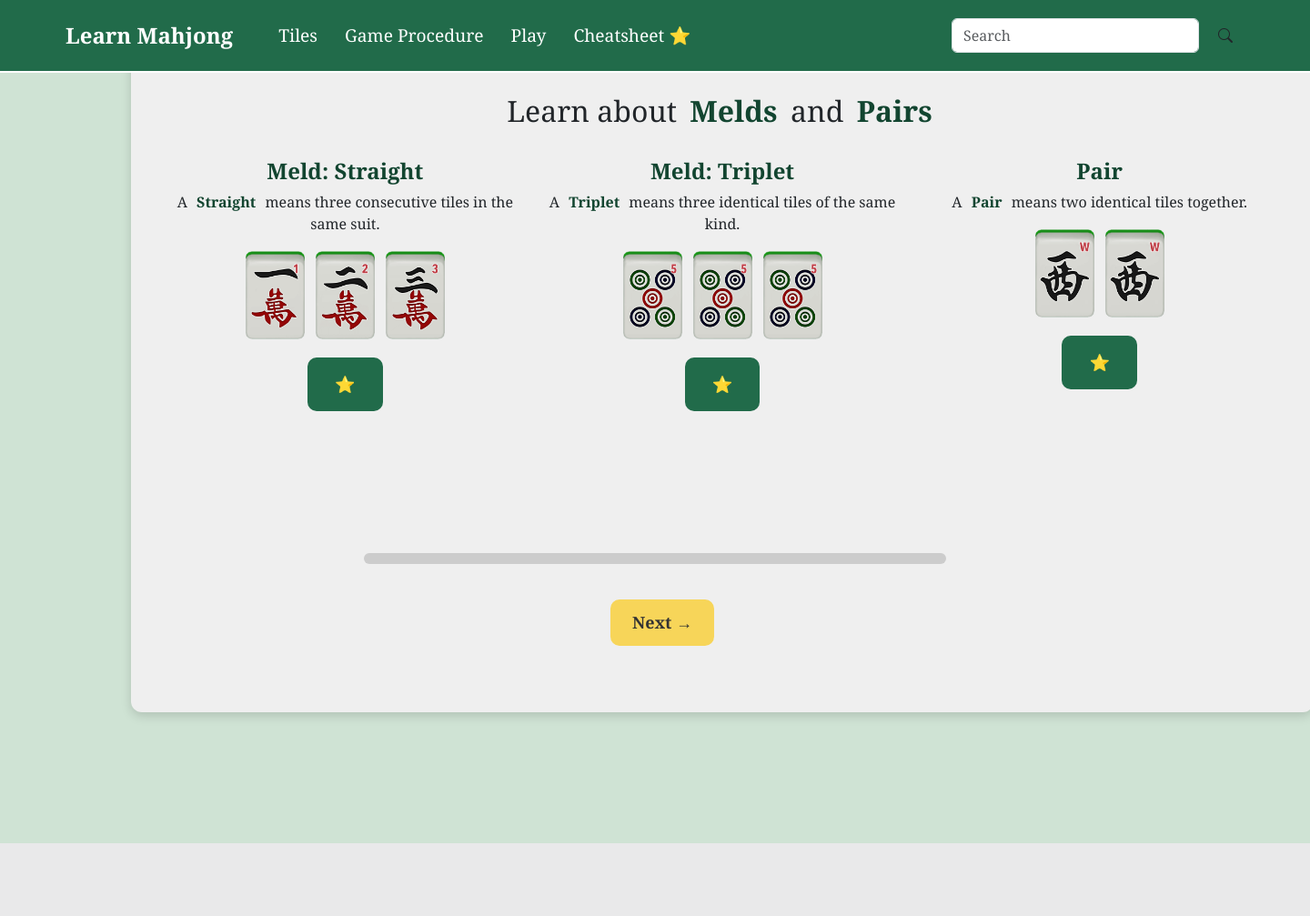
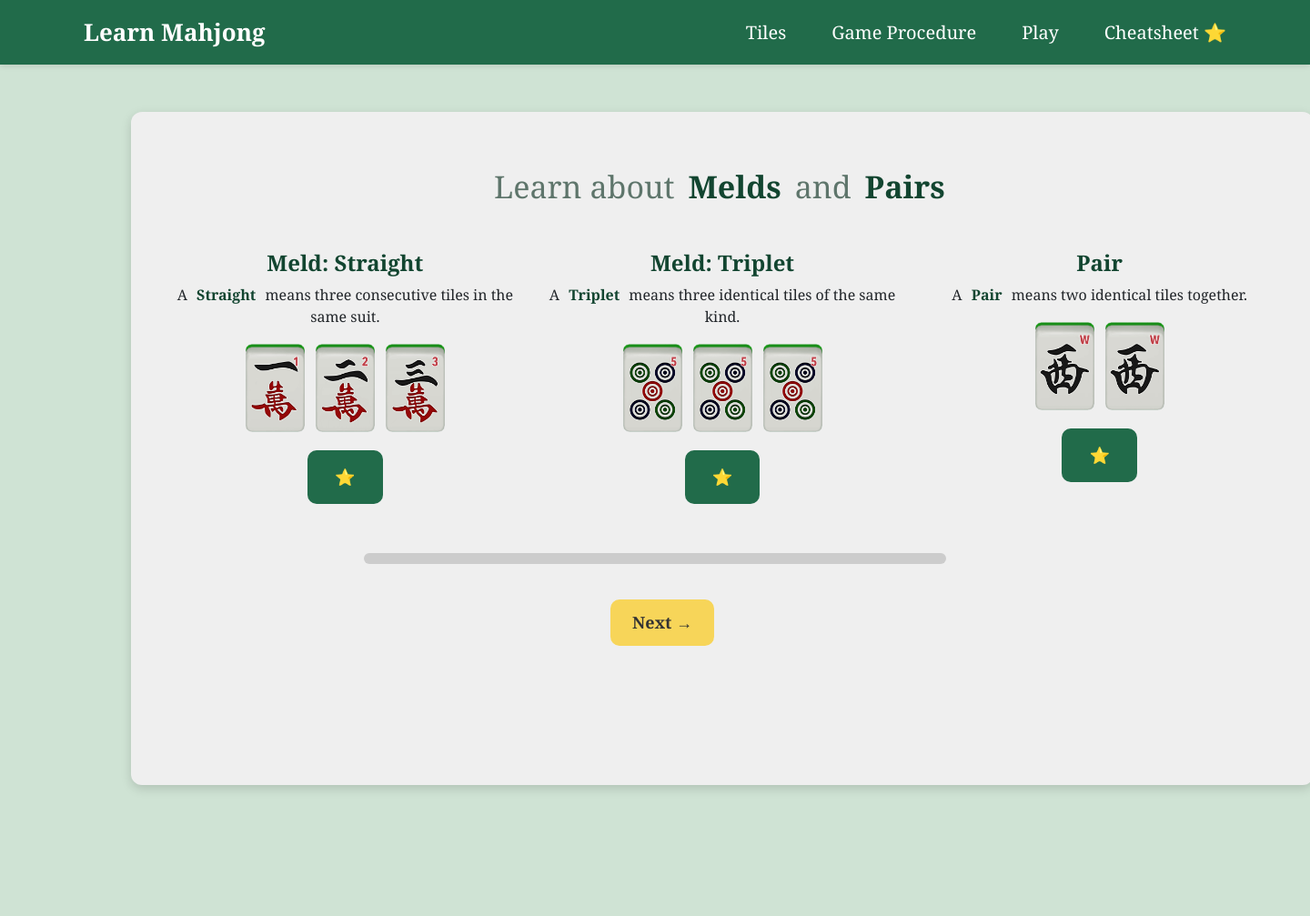
Before and after one commit to dby516/UIDesign_project, a Flask app: page /winning-hands/1 in a window 1440 px wide. Shown: the whole page at 91% size. Before the commit the page ends 927 px from the top, so only its background shows below. Run offline with Flask 3, Linux system fonts and the light colour scheme.

Commit message:
Refine graphic design

```diff
--- a/static/cheatsheet_modal.js
+++ b/static/cheatsheet_modal.js
@@ -99,6 +99,9 @@ document.addEventListener('DOMContentLoaded', function() {
     if (window.location.pathname.startsWith('/play_round/')) {
         cheatsheetBtn.style.display = 'block';
     }
+    // if (window.location.pathname.startsWith('/quiz/')) {
+    //     cheatsheetBtn.style.display = 'block';
+    // }
 
     // Reset the session counter when the page loads
     // This ensures the counter resets on each new quiz
--- a/static/game_procedure.css
+++ b/static/game_procedure.css
@@ -1,9 +1,13 @@
 .procedure-wrapper {
-    width: 100%;             /* fixed width */
-    height: 100%;            /* fixed height (optional) */
+    width: 100%;
+    height: 100%;
     padding: 3% 10% 10% 10%;
-    margin: 0 auto;           /* center horizontally */
-    box-sizing: border-box;  /* ensures padding is included in the size */
+    /* set 100px top margin, auto left/right, 0 bottom */
+    margin: 80px auto 0;
+    box-sizing: border-box;
+
+    /* add a 6px solid top border in your green accent */
+
 }
 
 .procedure-container {
@@ -14,6 +18,7 @@
     text-align: center;
     border-radius: 12px;
     box-shadow: 0 4px 12px rgba(0,0,0,0.15);
+    margin: 0px auto ;
 }
 
 .procedure-title {
--- a/static/style.css
+++ b/static/style.css
@@ -138,22 +138,55 @@ body {
 
 /* ----- Navigation Bar ----- */
 .navbar {
+    background-color: #216b4a; /* Deep green */
+    padding: 16px 0;
+    box-shadow: 0 2px 6px rgba(0, 0, 0, 0.1);
     position: fixed;
     top: 0;
-    left: 0;
     width: 100%;
     z-index: 1000;
-    background-color: rgb(33 107 74);
-    border-bottom: #ffffff solid 2px;
-    padding: 1rem 1rem; /* Consistent spacing */
   }
-
-  .navbar-brand {
-    font-size: 1.5rem;
+.navbar .container {
+    display: flex;
+    align-items: center;
+    justify-content: space-between;
+    max-width: 90%;
+    margin: 0 auto;
+    padding: 0 20px;
+}
+.navbar-inner {
+    display: flex;
+    justify-content: space-between;
+    align-items: center;
+    max-width: 1300px;
+    margin: 0 auto;
+    padding: 0 20px;
+}
+.navbar-left .navbar-brand {
+    font-size: 26px;
     font-weight: bold;
     color: white;
     text-decoration: none;
-      margin-right:50px;
+}
+.navbar-right {
+    display: flex;
+    gap: 30px;
+}
+
+.navbar-right .navbar-nav {
+    font-size: 20px;
+    color: white;
+    text-decoration: none;
+    transition: color 0.2s ease-in-out;
+}
+
+
+
+  .navbar-brand {
+    font-size: 30px;
+    font-weight: bold;
+    color: white;
+    text-decoration: none;
   }
 
   .navbar-brand:hover {
@@ -161,11 +194,12 @@ body {
   }
 
   .navbar-nav {
-    font-size: 1.2rem;
-    color: #ffffff;
+    margin-left: 20px;
+    font-size: 20px;
+    color: white;
     text-decoration: none;
-    padding-right: 30px;
-  }
+    transition: color 0.2s ease-in-out;
+}
 
   .nav-pills .nav-link.active {
     background-color: gainsboro !important;
@@ -181,6 +215,22 @@ body {
     color: white;
       text-decoration: underline;
   }
+/* GROUP NAV LINKS IN A ROW */
+.navbar .container > a.navbar-nav {
+    display: inline-block;
+}
+
+/* RESPONSIVE STACKING (optional) */
+@media (max-width: 768px) {
+    .navbar .container {
+        flex-direction: column;
+        align-items: flex-start;
+    }
+
+    .navbar .navbar-nav {
+        margin: 10px 0 0;
+    }
+}
 
 /* ----- Tile cards in Tile Learning Module ----- */
 .learn_text {
--- a/static/winning_hands.css
+++ b/static/winning_hands.css
@@ -9,14 +9,22 @@
 .winning-hands-container h2 {
     font-size: 34px;
     color: #5e756b;
-    margin-bottom: 16px;
+    margin-bottom: 36px;
     /* font-weight: bold; */
 }
+.section-heading {
+    font-size: 34px;
+    color: #5e756b;
+    font-weight: normal;
+    text-align: center;
+    margin-bottom: 48px; /* customize this spacing */
+    line-height: 1.3;
+}
 
-.winning-hands-container p {
+.section-heading p {
     font-size: 20px;
     color: #5e756b;
-    margin-bottom: 30px;
+    margin-bottom: 70px;
 }
 /* .step-content {
     height: 400px;
--- a/templates/layout.html
+++ b/templates/layout.html
@@ -20,22 +20,19 @@
     <body>
         <!-- Navigation-->
         <nav class="navbar navbar-expand-lg">
-            <div class="container">
+    <div class="container navbar-inner">
+        <div class="navbar-left">
             <a class="navbar-brand" href="/">Learn Mahjong</a>
+        </div>
+        <div class="navbar-right">
             <a class="navbar-nav" href="/learn_tiles/1">Tiles</a>
             <a class="navbar-nav" href="/learn_game_proc">Game Procedure</a>
             <a class="navbar-nav" href="/quiz/1">Play</a>
             <a class="navbar-nav" href="/cheatsheet">Cheatsheet ⭐</a>
-                <form class="d-flex ms-auto" id="searchForm">
-                    <input class="form-control me-2" type="search" placeholder="Search" aria-label="Search" name="search" id="searchInput" autocomplete="off">
-                    <button class="btn search-btn" type="submit">
-                        <i class="bi bi-search"></i>
-                    </button>
-                    <div id="autocomplete-results" class="autocomplete-dropdown"></div>
-                </form>
         </div>
+    </div>
+</nav>
 
-        </nav>
 
         <!-- Homepage -->
         {% block content %}
--- a/templates/quiz.html
+++ b/templates/quiz.html
@@ -1,6 +1,6 @@
 {% extends "layout.html" %}
 {% block content %}
-
+{% include '/cheatsheet_modal.html' %}
 <div class="container py-5 px-4 px-lg-5 mt-5">
     <div class="row">
         <div class="col play-column">
@@ -80,5 +80,5 @@
     const questionId = {{ question_id }};
 </script>
 <script src="{{ url_for('static', filename='quiz.js') }}"></script>
-
+<script src="{{ url_for('static', filename='cheatsheet_modal.js') }}" defer></script>
 {% endblock %}
--- a/templates/winning_hands.html
+++ b/templates/winning_hands.html
@@ -10,12 +10,10 @@
     <script src="{{ url_for('static', filename='overlays.js') }}" defer></script>
 {% endif %}
 
-<!-- <div class="container py-5 px-4 px-lg-5 mt-5">
-<div class="winning-hands-container"> -->
-
 {% if step == 1 %}
-    <h2>Learn about <strong class="highlight">Melds</strong> and <strong class="highlight">Pairs</strong></h2>
-    <br>
+    <div class="section-heading">
+        Learn about <strong class="highlight">Melds</strong> and <strong class="highlight">Pairs</strong>
+    </div>
 
     <div class="row justify-content-center mb-4">
         <!-- Straight -->
@@ -59,10 +57,13 @@
             <button class="save-to-cheatsheet-btn" onclick="saveExample(['west.png', 'west.png'], document.getElementById('pair-text').innerText)">⭐</button>
         </div>
     </div>
+
 {% elif step == 2 %}
-        <h2>How to Win? – Get <span class="highlight">4 melds</span> and <span class="highlight">1 pair!</span></h2>
+    <div class="section-heading">
+        How to Win? – Get <span class="highlight">4 melds</span> and <span class="highlight">1 pair!</span>
+
     <p>After the deal, your hand will be unordered.<br>Rearranging the tiles helps you spot potential melds and plan your strategy.</p>
-
+</div>
     <div class="tile-hand" id="tileContainer">
         {% for tile in tile_images %}
             <img src="{{ url_for('static', filename='mahjong_tiles/' ~ tile) }}"
@@ -73,8 +74,11 @@
     </div>
 
 {% elif step == 3 %}
-        <h2>This is a <span class="highlight">Winning Hand!</span></h2>
+    <div class="section-heading">
+        This is a <span class="highlight">Winning Hand!</span>
+
     <p>Hover over each meld and click on them for details.</p>
+        </div>
 
     <div class="melds-grid">
         {% set groups = [[0,1,2], [3,4,5], [6,7,8], [9,10,11], [12,13]] %}
@@ -103,13 +107,10 @@
     </div>
 
 {% elif step == 4 %}
-        <h2 style="padding-top: 12%">🎉 You’ve Completed the First Section: Winning Hands</h2>
-    <br>
+    <div class="section-heading" style="padding-top: 12%">🎉 <span class="highlight">You’ve Completed the First Section: Winning Hands</span><br><br>
     <p>Now you understand how to win a Mahjong hand with <strong>4 melds</strong> and <strong>1 pair</strong>.
-            <br>In the next section, you'll learn how to <strong>call tiles</strong> like Chi, Pong, and more.</p>
+        <br>In the next section, you'll learn how to <strong>call tiles</strong> like Chi, Pong, and more.</p></div>
 {% endif %}
-
-
 
 <!-- Navigation Buttons -->
 <div class="nav-buttons position-absolute start-50 translate-middle-x d-flex gap-3">
@@ -124,26 +125,18 @@
            href="{{ url_for('winning_hands', step=step+1) }}"
            {% if step==2 %} onclick="return false;"{% endif %}>Next →</a>
     {% elif step == 4 %}
-            <!-- <div class="d-flex justify-content-center gap-4 mt-4"> -->
         <a href="{{ url_for('game_procedure') }}" class="next-button">🏠 Back to Home</a>
         <a href="{{ url_for('calling_tiles_root') }}" class="next-button">Next Section →</a>
-        </div>
     {% endif %}
-
 </div>
 
-
 <!-- Progress Bar at Bottom -->
-    <div class="progress-wrapper position-absolute start-50 translate-middle-x d-flex gap-3"> <!--mt-4-->
+<div class="progress-wrapper position-absolute start-50 translate-middle-x d-flex gap-3">
     <div class="progress-bar">
         <div class="progress-fill" style="width: {{ (step-1) * 33.33 }}%;"></div>
     </div>
 </div>
 
-<!-- </div>
-</div> -->
-
-<!-- Save function for examples -->
 <script>
 function saveExample(images, notes) {
     fetch('/add-to-cheatsheet', {
@@ -153,7 +146,6 @@ function saveExample(images, notes) {
     }).then(res => {
         if (res.ok) {
             showCheatsheetPopup();
-
         }
     });
 }
```
Lines whose indentation alone changed are shown as unchanged.
